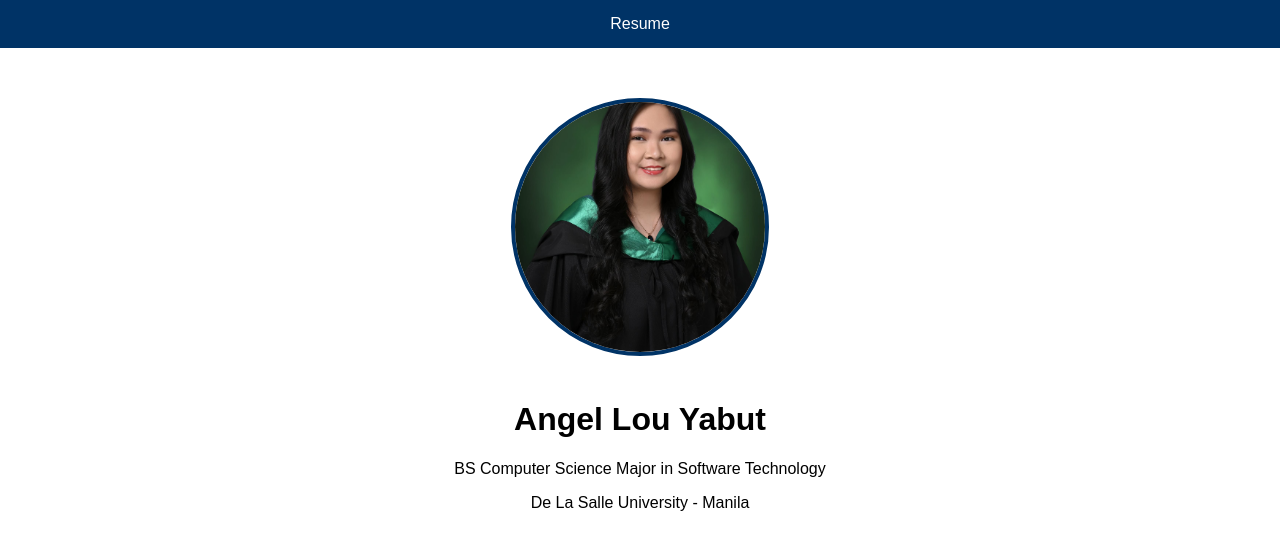
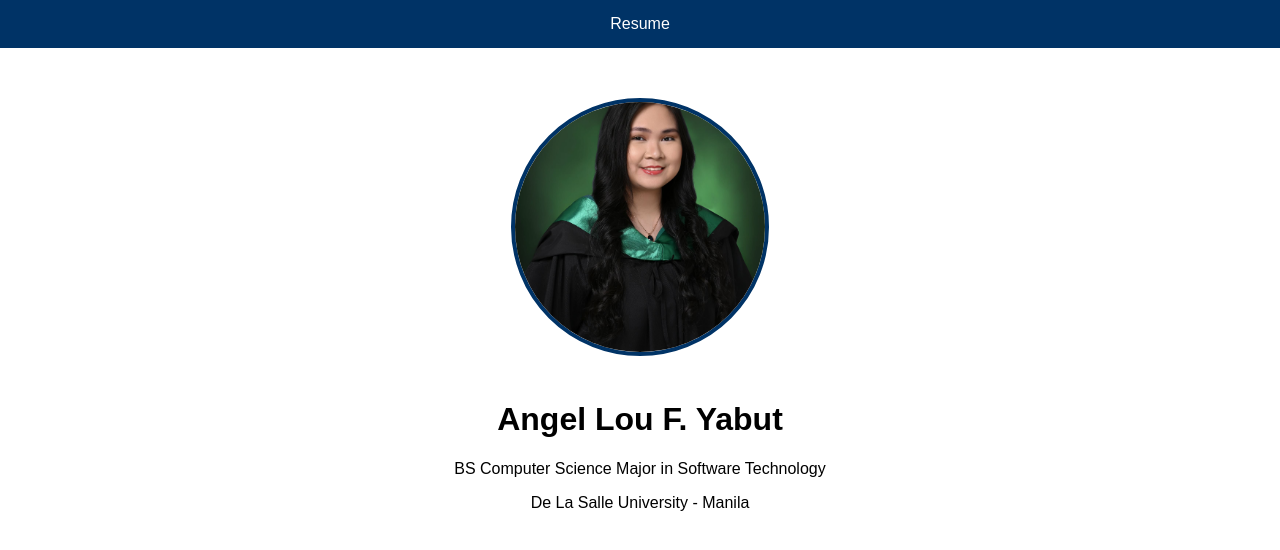
Before and after one commit to angel1120/s3-static, a plain HTML site: page index.html in a window 1280 px wide. Drawn offline with Linux system fonts and the light colour scheme.

Commit message:
Update index.html

```diff
--- a/index.html
+++ b/index.html
@@ -56,7 +56,7 @@
 <div class="hero">
     <img src="grad-pic.jpg">
 
-    <h1>Angel Lou Yabut</h1>
+    <h1>Angel Lou F. Yabut</h1>
     <p>BS Computer Science Major in Software Technology</p>
     <p>De La Salle University - Manila</p>
 </div>
```
